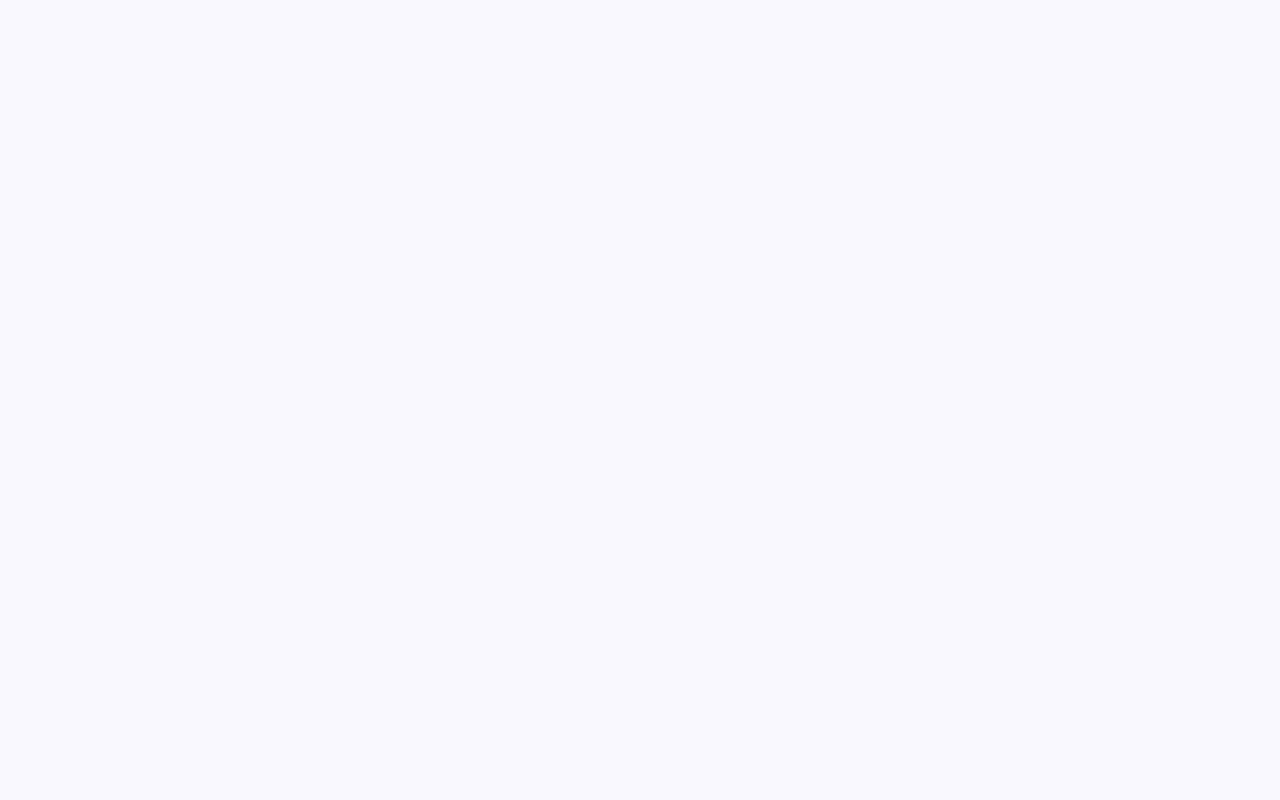
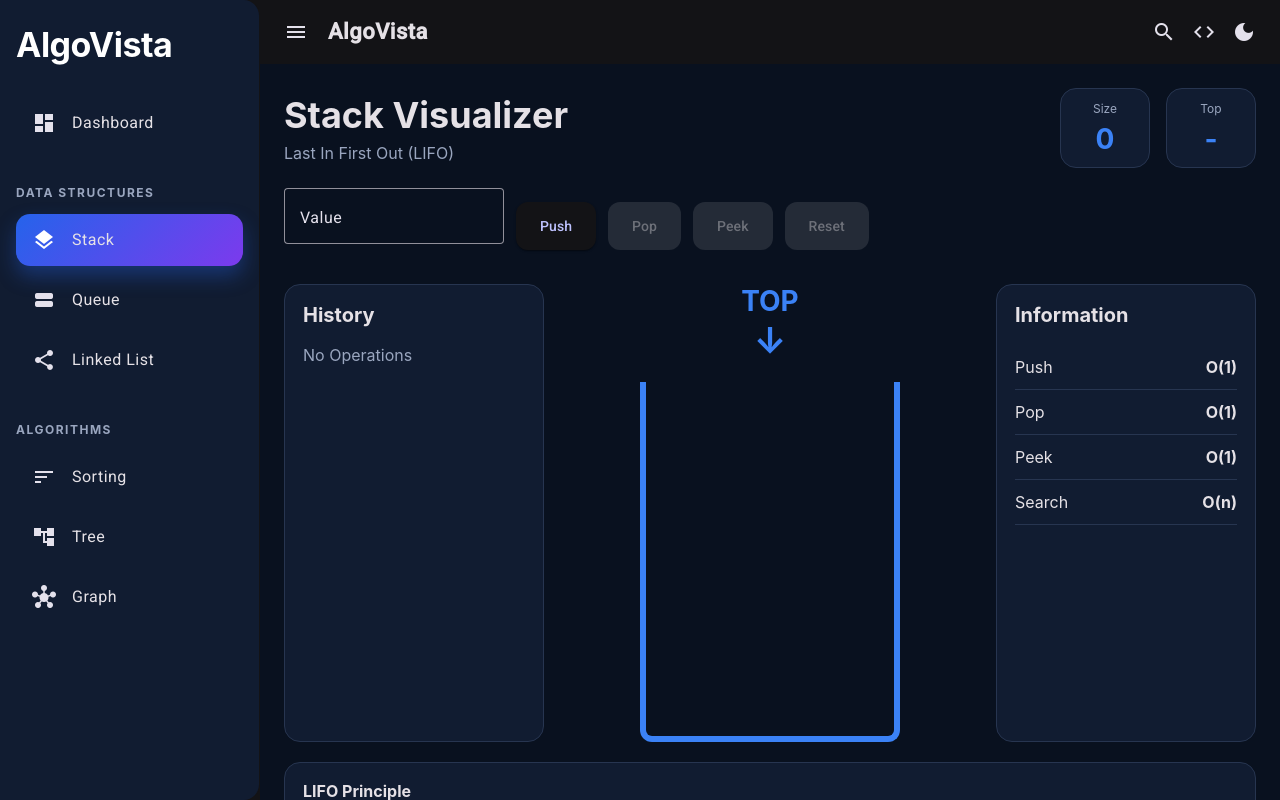
Before and after one commit to Gobika-Krishna/algovista, an Angular app: page /stack in a window 1280 px wide. Before the commit this address led to /. Built offline with nearby package versions, Linux system fonts and the light colour scheme.

Commit message:
stack: V1

```diff
--- a/src/app/features/stack/stack.html
+++ b/src/app/features/stack/stack.html
@@ -1 +1,111 @@
-<p>stack works!</p>
+<div class="stack-page">
+    <!-- Header -->
+    <div class="header">
+        <div>
+            <h1>Stack Visualizer</h1>
+            <p>Last In First Out (LIFO)</p>
+        </div>
+
+        <div class="stats">
+            <div class="stat-card">
+                <span>Size</span>
+                <strong>{{ size() }}</strong>
+            </div>
+
+            <div class="stat-card">
+                <span>Top</span>
+                <strong>{{ top() ?? '-' }}</strong>
+            </div>
+        </div>
+    </div>
+
+    <!-- Controls -->
+
+    <div class="controls">
+        <mat-form-field appearance="outline">
+            <mat-label>Value</mat-label>
+
+            <input matInput type="number" [(ngModel)]="value" (keyup.enter)="push()" />
+        </mat-form-field>
+
+        <button mat-raised-button color="primary" (click)="push()">Push</button>
+
+        <button mat-raised-button (click)="pop()" [disabled]="!size()">Pop</button>
+
+        <button mat-raised-button (click)="peek()" [disabled]="!size()">Peek</button>
+
+        <button mat-raised-button color="warn" (click)="reset()" [disabled]="!size()">Reset</button>
+    </div>
+
+    <!-- Main -->
+
+    <div class="workspace">
+        <!-- History -->
+
+        <section class="panel history">
+            <h2>History</h2>
+
+            @if(history().length){ @for(item of history(); track $index){
+
+            <div class="history-item">{{item}}</div>
+
+            } }@else{
+
+            <div class="empty">No Operations</div>
+
+            }
+        </section>
+
+        <!-- Stack -->
+
+        <section class="stack-section">
+            <div class="top">
+                TOP
+
+                <div>↓</div>
+            </div>
+
+            <div class="stack-frame">
+                @for(item of stack().slice().reverse(); track $index){
+
+                <div class="stack-node">{{item}}</div>
+
+                }
+            </div>
+        </section>
+
+        <!-- Info -->
+
+        <section class="panel">
+            <h2>Information</h2>
+
+            <div class="info-row">
+                <span>Push</span>
+                <strong>O(1)</strong>
+            </div>
+
+            <div class="info-row">
+                <span>Pop</span>
+                <strong>O(1)</strong>
+            </div>
+
+            <div class="info-row">
+                <span>Peek</span>
+                <strong>O(1)</strong>
+            </div>
+
+            <div class="info-row">
+                <span>Search</span>
+                <strong>O(n)</strong>
+            </div>
+        </section>
+    </div>
+
+    <!-- Footer -->
+
+    <div class="note">
+        <strong>LIFO Principle</strong>
+
+        <p>The last element pushed into the stack is always the first element removed.</p>
+    </div>
+</div>
--- a/src/app/features/stack/stack.scss
+++ b/src/app/features/stack/stack.scss
@@ -0,0 +1,243 @@
+.stack-page {
+  height: 100%;
+
+  display: grid;
+
+  grid-template-rows: auto auto 1fr auto;
+
+  gap: 20px;
+}
+
+.header {
+  display: flex;
+
+  justify-content: space-between;
+
+  align-items: center;
+}
+
+.header h1 {
+  margin: 0;
+
+  font-size: 36px;
+}
+
+.header p {
+  margin-top: 6px;
+
+  color: var(--text2);
+}
+
+.stats {
+  display: flex;
+
+  gap: 16px;
+}
+
+.stat-card {
+  width: 90px;
+
+  height: 80px;
+
+  background: var(--surface);
+
+  border: 1px solid var(--border);
+
+  border-radius: 16px;
+
+  display: flex;
+
+  flex-direction: column;
+
+  justify-content: center;
+
+  align-items: center;
+}
+
+.stat-card span {
+  font-size: 12px;
+
+  color: var(--text2);
+}
+
+.stat-card strong {
+  margin-top: 6px;
+
+  font-size: 28px;
+
+  color: var(--primary);
+}
+
+.controls {
+  display: flex;
+
+  align-items: center;
+
+  gap: 12px;
+}
+
+.controls mat-form-field {
+  width: 220px;
+}
+
+.workspace {
+  display: grid;
+
+  grid-template-columns: 260px 1fr 260px;
+
+  gap: 20px;
+
+  min-height: 0;
+}
+
+.panel {
+  background: var(--surface);
+
+  border: 1px solid var(--border);
+
+  border-radius: 16px;
+
+  padding: 18px;
+}
+
+.panel h2 {
+  margin-bottom: 18px;
+
+  font-size: 20px;
+}
+
+.history {
+  overflow: auto;
+}
+
+.history-item {
+  padding: 12px;
+
+  border-bottom: 1px solid var(--border);
+}
+
+.stack-section {
+  display: flex;
+
+  flex-direction: column;
+
+  align-items: center;
+
+  justify-content: center;
+}
+
+.top {
+  font-size: 28px;
+
+  font-weight: bold;
+
+  color: var(--primary);
+
+  margin-bottom: 20px;
+
+  text-align: center;
+}
+
+.top div {
+  font-size: 36px;
+}
+
+.stack-frame {
+  width: 260px;
+
+  height: 360px;
+
+  border-left: 6px solid var(--primary);
+
+  border-right: 6px solid var(--primary);
+
+  border-bottom: 6px solid var(--primary);
+
+  border-radius: 0 0 12px 12px;
+
+  display: flex;
+
+  flex-direction: column-reverse;
+
+  align-items: center;
+
+  justify-content: flex-start;
+
+  padding: 12px;
+
+  gap: 10px;
+}
+
+.stack-node {
+  width: 180px;
+
+  height: 46px;
+
+  border-radius: 10px;
+
+  background: linear-gradient(135deg, #2563eb, #7c3aed);
+
+  display: flex;
+
+  justify-content: center;
+
+  align-items: center;
+
+  color: white;
+
+  font-weight: bold;
+
+  font-size: 22px;
+
+  transition: 0.3s;
+}
+
+.stack-node {
+  transition: 0.25s;
+}
+
+.stack-node:hover {
+  transform: translateY(-6px) scale(1.03);
+
+  box-shadow: 0 15px 30px rgba(37, 99, 235, 0.35);
+}
+
+.info-row {
+  display: flex;
+
+  justify-content: space-between;
+
+  padding: 12px 0;
+
+  border-bottom: 1px solid var(--border);
+}
+
+.note {
+  background: var(--surface);
+
+  border: 1px solid var(--border);
+
+  border-radius: 16px;
+
+  padding: 18px;
+}
+
+.note p {
+  margin-top: 8px;
+
+  color: var(--text2);
+}
+
+.empty {
+  color: var(--text2);
+}
+
+@media (max-width: 1200px) {
+  .workspace {
+    grid-template-columns: 1fr;
+  }
+
+  .stack-frame {
+    height: 300px;
+  }
+}
--- a/src/app/features/stack/stack.ts
+++ b/src/app/features/stack/stack.ts
@@ -1,9 +1,73 @@
-import { Component } from '@angular/core';
+import { Component, computed, signal } from "@angular/core";
+import { FormsModule } from "@angular/forms";
+
+import { MatButtonModule } from "@angular/material/button";
+import { MatFormFieldModule } from "@angular/material/form-field";
+import { MatInputModule } from "@angular/material/input";
 
 @Component({
-  selector: 'app-stack',
-  imports: [],
-  templateUrl: './stack.html',
-  styleUrl: './stack.scss',
+  selector: "app-stack",
+  standalone: true,
+  imports: [FormsModule, MatButtonModule, MatFormFieldModule, MatInputModule],
+  templateUrl: "./stack.html",
+  styleUrl: "./stack.scss",
 })
-export class Stack {}
+export class Stack {
+  readonly MAX_HISTORY = 8;
+  value: number | null = null;
+  stack = signal<number[]>([]);
+  history = signal<string[]>([]);
+  lastOperation = signal("No Operation");
+
+  top = computed(() => {
+    const items = this.stack();
+    return items.length ? items[items.length - 1] : null;
+  });
+
+  size = computed(() => this.stack().length);
+  isEmpty = computed(() => this.stack().length === 0);
+
+  push(): void {
+    if (this.value === null) {
+      return;
+    }
+
+    const newValue = this.value;
+    this.stack.update((stack) => [...stack, newValue]);
+    this.addHistory(`Push(${newValue})`);
+    this.lastOperation.set(`Push(${newValue})`);
+    this.value = null;
+  }
+
+  pop(): void {
+    if (this.isEmpty()) {
+      return;
+    }
+    const items = [...this.stack()];
+    const removed = items.pop();
+    this.stack.set(items);
+    this.addHistory(`Pop() → ${removed}`);
+    this.lastOperation.set(`Pop() → ${removed}`);
+  }
+
+  peek(): void {
+    if (this.isEmpty()) {
+      return;
+    }
+    this.addHistory(`Peek() → ${this.top()}`);
+    this.lastOperation.set(`Peek() → ${this.top()}`);
+  }
+
+  reset(): void {
+    this.stack.set([]);
+    this.history.set([]);
+    this.lastOperation.set("Reset Stack");
+  }
+
+  private addHistory(operation: string): void {
+    this.history.update((history) => {
+      const updated = [operation, ...history];
+      return updated.slice(0, this.MAX_HISTORY);
+    });
+  }
+}
--- a/src/app/layout/sidebar/sidebar.html
+++ b/src/app/layout/sidebar/sidebar.html
@@ -10,7 +10,7 @@
 
     <mat-nav-list>
 
-        <a mat-list-item>
+        <a mat-list-item routerLink="/home" routerLinkActive="active-link">
 
             <mat-icon matListItemIcon>dashboard</mat-icon>
 
@@ -30,7 +30,7 @@
 
     <mat-nav-list>
 
-        <a mat-list-item>
+        <a mat-list-item routerLink="/stack" routerLinkActive="active-link">
 
             <mat-icon matListItemIcon>layers</mat-icon>
 
--- a/src/app/layout/sidebar/sidebar.scss
+++ b/src/app/layout/sidebar/sidebar.scss
@@ -6,30 +6,142 @@
 
     flex-direction: column;
 
+    background: var(--surface);
+
+    color: var(--text);
+
+    padding: 24px 16px;
+
 }
 
 .title {
 
-    font-size: 24px;
+    font-size: 34px;
 
     font-weight: 700;
 
-    padding: 24px;
+    margin-bottom: 32px;
+
+    color: white;
+
+    letter-spacing: -.5px;
 
 }
 
 .section-title {
 
-    padding: 20px 16px 8px;
+    color: var(--text2);
 
     font-size: 12px;
 
+    font-weight: 700;
+
+    letter-spacing: 1.5px;
+
     text-transform: uppercase;
 
-    font-weight: 700;
-
-    color: #666;
-
-    letter-spacing: 1px;
+    margin: 28px 0 14px;
 
 }
+
+mat-divider{
+
+    display:none;
+
+}
+
+.mat-mdc-nav-list{
+
+    padding:0;
+
+}
+
+.mat-mdc-list-item{
+
+    border-radius:14px !important;
+
+    margin-bottom:8px;
+
+    transition:.25s;
+
+    height:52px !important;
+
+}
+
+.mat-mdc-list-item:hover{
+
+    background:rgba(59,130,246,.15);
+
+}
+
+.active-link{
+
+    background:linear-gradient(
+        135deg,
+        #2563eb,
+        #7c3aed
+    );
+
+    color:white !important;
+
+    box-shadow:0 10px 20px rgba(37,99,235,.35);
+
+}
+
+.active-link mat-icon{
+
+    color:white;
+
+}
+
+mat-icon{
+
+    color:#9fb3d9;
+
+}
+
+.spacer{
+
+    flex:1;
+
+}
+
+.footer-card{
+
+    margin-top:auto;
+
+    background:linear-gradient(
+        180deg,
+        #182746,
+        #131d31
+    );
+
+    border:1px solid var(--border);
+
+    border-radius:18px;
+
+    padding:20px;
+
+    text-align:center;
+
+}
+
+.footer-card .title{
+
+    margin:0;
+
+    font-size:20px;
+
+    color:#8b5cf6;
+
+}
+
+.footer-card p{
+
+    margin-top:8px;
+
+    color:var(--text2);
+
+    font-size:14px;
+
+}
--- a/src/index.html
+++ b/src/index.html
@@ -1,27 +1,24 @@
 <!doctype html>
 <html lang="en">
+
 <head>
   <meta charset="utf-8" />
-    <title>AlgoVista</title>
+  <title><span style="color:#3b82f6">&lt;/&gt;</span> AlgoVista</title>
   <base href="/" />
   <meta name="viewport" content="width=device-width, initial-scale=1" />
   <link rel="icon" type="image/x-icon" href="favicon.ico" />
   <link rel="preconnect" href="https://fonts.googleapis.com" />
   <link rel="preconnect" href="https://fonts.gstatic.com" crossorigin />
-    <link
-      href="https://fonts.googleapis.com/css2?family=Roboto:wght@300;400;500&display=swap"
-      rel="stylesheet"
-    />
+  <link href="https://fonts.googleapis.com/css2?family=Roboto:wght@300;400;500&display=swap" rel="stylesheet" />
   <link href="https://fonts.googleapis.com/icon?family=Material+Icons" rel="stylesheet" />
   <link rel="preconnect" href="https://fonts.googleapis.com" />
   <link rel="preconnect" href="https://fonts.gstatic.com" crossorigin />
-    <link
-      href="https://fonts.googleapis.com/css2?family=Roboto:wght@300;400;500&display=swap"
-      rel="stylesheet"
-    />
+  <link href="https://fonts.googleapis.com/css2?family=Roboto:wght@300;400;500&display=swap" rel="stylesheet" />
   <link href="https://fonts.googleapis.com/icon?family=Material+Icons" rel="stylesheet" />
 </head>
+
 <body>
   <app-root></app-root>
 </body>
+
 </html>
--- a/src/styles.scss
+++ b/src/styles.scss
@@ -1,38 +1,101 @@
-// Include theming for Angular Material with `mat.theme()`.
-// This Sass mixin will define CSS variables that are used for styling Angular Material
-// components according to the Material 3 design spec.
-// Learn more about theming and how to use it for your application's
-// custom components at https://material.angular.dev/guide/theming
 @use '@angular/material' as mat;
 
 html {
-  height: 100%;
-  @include mat.theme(
-    (
-      color: (
-        primary: mat.$azure-palette,
-        tertiary: mat.$blue-palette,
-      ),
-      typography: Roboto,
-      density: 0,
-    )
-  );
+  @include mat.theme((
+    color: (
+      primary: mat.$blue-palette,
+      tertiary: mat.$violet-palette
+    ),
+    typography: Roboto,
+    density: 0,
+  ));
+
+  color-scheme: dark;
 }
 
-body {
-  // Default the application to a light color theme. This can be changed to
-  // `dark` to enable the dark color theme, or to `light dark` to defer to the
-  // user's system settings.
-  color-scheme: light;
+*{
+    margin:0;
+    padding:0;
+    box-sizing:border-box;
+}
 
-  // Set a default background, font and text colors for the application using
-  // Angular Material's system-level CSS variables. Learn more about these
-  // variables at https://material.angular.dev/guide/system-variables
-  background-color: var(--mat-sys-surface);
-  color: var(--mat-sys-on-surface);
-  font: var(--mat-sys-body-medium);
+html,
+body{
 
-  // Reset the user agent margin.
-  margin: 0;
-  height: 100%;
+    height:100%;
+
 }
+
+body{
+
+    font-family:Inter,Roboto,sans-serif;
+
+    background:#09111f;
+
+    color:#fff;
+
+    overflow:hidden;
+
+}
+
+:root{
+
+    --bg:#09111f;
+
+    --surface:#111c31;
+
+    --surface2:#19243c;
+
+    --primary:#3b82f6;
+
+    --secondary:#8b5cf6;
+
+    --success:#10b981;
+
+    --danger:#ef4444;
+
+    --warning:#f59e0b;
+
+    --text:#ffffff;
+
+    --text2:#9aa6bf;
+
+    --border:#273550;
+
+    --radius:18px;
+
+}
+
+mat-sidenav{
+
+    background:var(--surface);
+
+    border-right:1px solid var(--border);
+
+}
+
+mat-sidenav-content{
+
+    background:var(--bg);
+
+}
+
+button{
+
+    border-radius:12px !important;
+
+}
+
+.mat-mdc-raised-button{
+
+    min-height:48px;
+
+    font-weight:600;
+
+}
+
+.page{
+
+    padding:24px;
+
+}
```
Also changed, not shown: src/app/app.routes.ts (+11 -1 lines), src/app/layout/sidebar/sidebar.ts (+5 -2 lines). Lines whose indentation alone changed are shown as unchanged.
